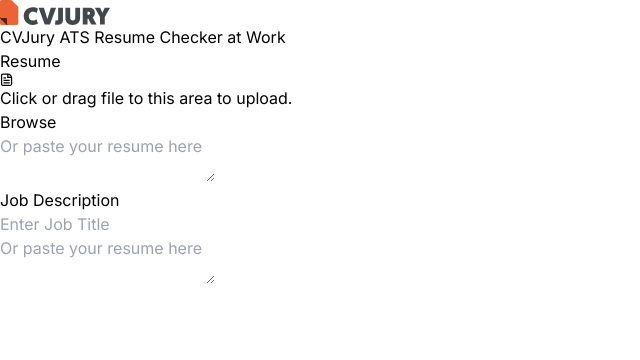
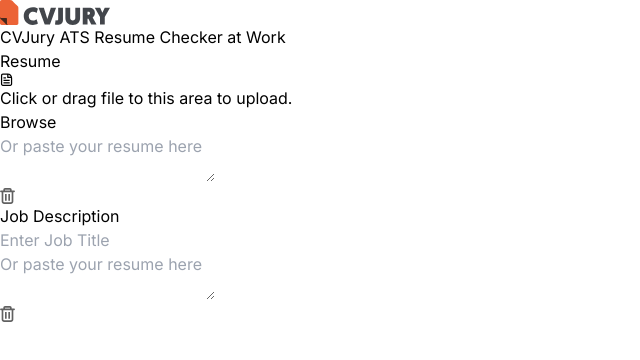
Before and after one commit to hatekisam/cvjury, a React (Vite) app: page / in a window 1280 px wide. Shown: the top 360 px of the page, without its empty margins (0-640 px from the left). Built offline with nearby package versions, Linux system fonts and the light colour scheme.

Commit message:
added the delete icon on all components on main page

```diff
--- a/src/components/JobDesc.tsx
+++ b/src/components/JobDesc.tsx
@@ -1,4 +1,5 @@
 import React from 'react'
+import { DeleteIcon } from './core/icons'
 
 const JobDesc = () => {
     return (
@@ -10,6 +11,10 @@
                     <div className="mt-5">
                         <textarea className='border-[#BCBCBC] border rounded-lg p-3 text-[13px] w-full resize-none outline-none h-[200px]' placeholder='Or paste your resume here'></textarea>
                     </div>
+                    <div className="flex mt-1 justify-between">
+                        <div></div>
+                        <DeleteIcon />
+                    </div>
                 </div>
             </div>
             <div className='md:w-[20%] lg:w-[35%]'></div>
--- a/src/components/ResumeUpload.tsx
+++ b/src/components/ResumeUpload.tsx
@@ -1,10 +1,11 @@
 import React from 'react'
 import FileDropZone from './FileDrop'
+import { DeleteIcon } from './core/icons';
 
-const ResumeUpload:React.FC = () => {
+const ResumeUpload: React.FC = () => {
     const handleFiles = (files: File[]) => {
         console.log(files);
-      };
+    };
     return (
         <div className='w-full sm:w-[50%] flex justify-between'>
             <div className='md:w-[20%] lg:w-[35%]'></div>
@@ -13,7 +14,11 @@
                 <div className="p-5 border-dashed border-2 border-black rounded-3xl ">
                     <FileDropZone onFilesSelected={handleFiles} />
                     <div className="mt-5">
-                        <textarea  className='border-[#BCBCBC] border rounded-lg p-3 text-[13px] w-full resize-none outline-none h-[200px]' placeholder='Or paste your resume here'></textarea>
+                        <textarea className='border-[#BCBCBC] border rounded-lg p-3 text-[13px] w-full resize-none outline-none h-[200px]' placeholder='Or paste your resume here'></textarea>
+                    </div>
+                    <div className="flex mt-1 justify-between">
+                        <div></div>
+                        <DeleteIcon />
                     </div>
                 </div>
             </div>
--- a/src/components/core/icons.tsx
+++ b/src/components/core/icons.tsx
@@ -23,3 +23,11 @@
         <path fillRule="evenodd" clipRule="evenodd" d="M2.82577 0.56546C1.79221 0.56546 0.954346 1.39495 0.954346 2.41817V11.0642C0.954346 12.0874 1.79221 12.9169 2.82577 12.9169H10.3115C11.3451 12.9169 12.1829 12.0874 12.1829 11.0642V4.88846C12.1829 2.50093 10.2279 0.56546 7.81625 0.56546H2.82577ZM2.82577 1.8006H7.19244V4.88846H10.9353V11.0642C10.9353 11.4053 10.656 11.6817 10.3115 11.6817H2.82577C2.48125 11.6817 2.20196 11.4053 2.20196 11.0642V2.41817C2.20196 2.0771 2.48125 1.8006 2.82577 1.8006ZM8.44006 1.86237C9.44522 2.06437 10.2749 2.7449 10.6758 3.65332H8.44006V1.86237Z" fill="black" />
     </svg>
 )
+
+export const DeleteIcon = () => (
+    <svg xmlns="http://www.w3.org/2000/svg" width="15" height="16" viewBox="0 0 15 16" fill="none">
+        <path fillRule="evenodd" clipRule="evenodd" d="M11.6667 2.52632V1.68421C11.6667 0.754047 10.9205 0 10 0H5C4.07953 0 3.33333 0.754047 3.33333 1.68421V2.52632H0.833333C0.373096 2.52632 0 2.90334 0 3.36842C0 3.8335 0.373096 4.21053 0.833333 4.21053H1.66667V13.4737C1.66667 14.8689 2.78596 16 4.16667 16H10.8333C12.214 16 13.3333 14.8689 13.3333 13.4737V4.21053H14.1667C14.6269 4.21053 15 3.8335 15 3.36842C15 2.90334 14.6269 2.52632 14.1667 2.52632H11.6667ZM10 1.68421H5V2.52632H10V1.68421ZM11.6667 4.21053H3.33333V13.4737C3.33333 13.9388 3.70643 14.3158 4.16667 14.3158H10.8333C11.2936 14.3158 11.6667 13.9388 11.6667 13.4737V4.21053Z" fill="#616161" />
+        <path d="M5 5.89474H6.66667V12.6316H5V5.89474Z" fill="#616161" />
+        <path d="M8.33333 5.89474H10V12.6316H8.33333V5.89474Z" fill="#616161" />
+    </svg>
+)
```
